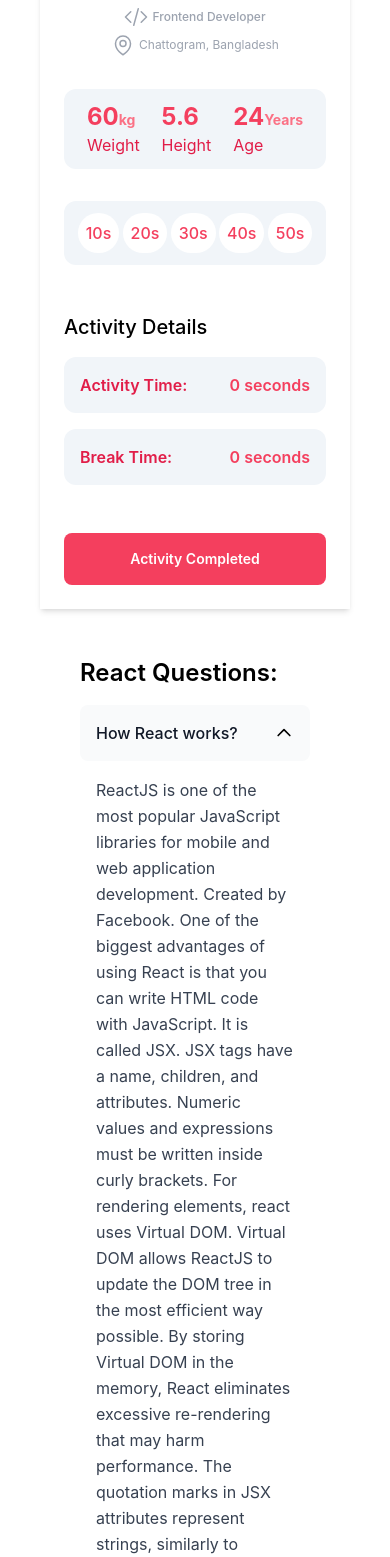
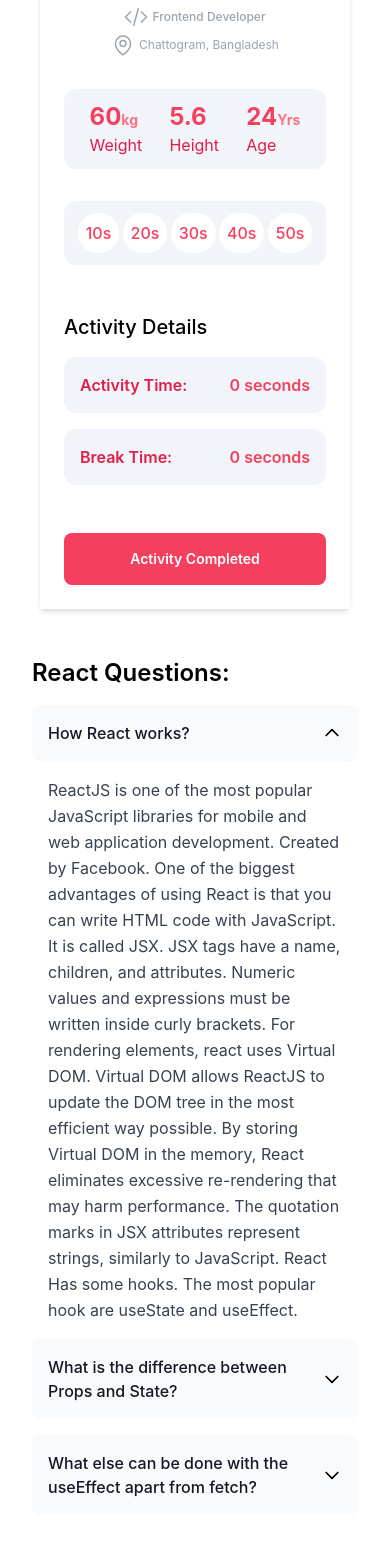
Before and after one commit to codernoyan/badminton-activity-club, a React (Create React App) app: page / in a window 390 px wide. Shown: the part 2771-4328 px from the top of the page. Built offline with nearby package versions, Linux system fonts and the light colour scheme.

Commit message:
assignment completed

```diff
--- a/src/components/PhysicalInfo/PhysicalInfo.js
+++ b/src/components/PhysicalInfo/PhysicalInfo.js
@@ -13,7 +13,7 @@
                     <p className="text-rose-600">Height</p>
                 </div>
                 <div>
-                    <h4 className="text-2xl font-bold text-rose-500">24<span className="text-sm text-rose-400 text-rose-400">Years</span></h4>
+                    <h4 className="text-2xl font-bold text-rose-500">24<span className="text-sm text-rose-400 text-rose-400">Yrs</span></h4>
                     <p className="text-rose-600">Age</p>
                 </div>
             </div>
--- a/src/components/Questions/Questions.js
+++ b/src/components/Questions/Questions.js
@@ -2,7 +2,7 @@
 
 const Questions = () => {
     return (
-        <div className="my-8 mx-20">
+        <div className="my-8 mx-8 lg:mx-20">
             <h1 className="text-2xl font-semibold mb-4">React Questions:</h1>
             <div className="space-y-4">
                 <details className="group" open>
```
